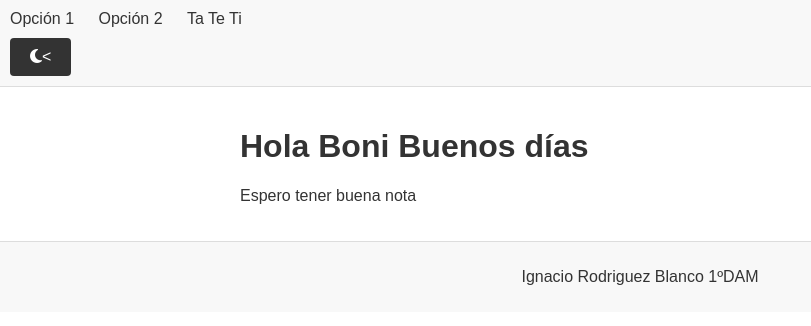
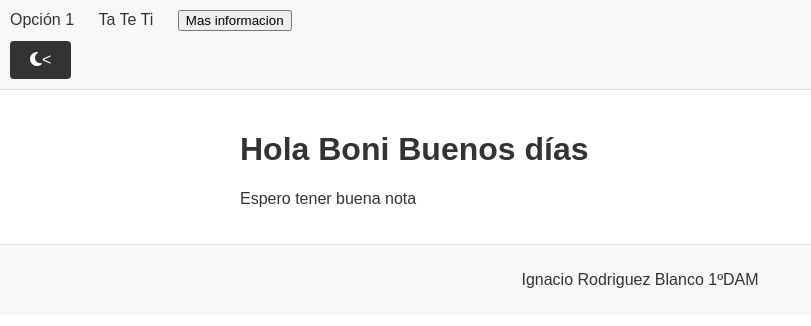
Before and after one commit to ignaciorb97/Trabajofinal-LDM, a plain HTML site: page index.html in a window 1280 px wide. Shown: the whole page, without its empty margins (0-811 px from the left). Drawn offline with Linux system fonts and the light colour scheme.

Commit message:
arreglo errores rubrica

```diff
--- a/index.html
+++ b/index.html
@@ -11,8 +11,8 @@
         <nav>
             <ul>
                 <li><a href="#">Opción 1</a></li>
-                <li><a href="#">Opción 2</a></li>
                 <li><a href="https://ignaciorb97.github.io/Trabajofinal-LDM/tateti/elhtml.html">Ta Te Ti</a></li>
+                <button onclick="mostrarAlerta()">Mas informacion</button>
             </ul>
         </nav>
         <button id="dark-mode-button"><i class="fa-solid fa-moon"></i><</button>
--- a/script.js
+++ b/script.js
@@ -10,3 +10,6 @@ darkModeButton.addEventListener("click", function() {
 });
 
 alert("Ignacio Rodriguez Blanco 1ºDAM,anime");
+function mostrarAlerta(){
+  alert("Ignacio Rodriguez Blanco 1ºDAM,anime");
+}
```
